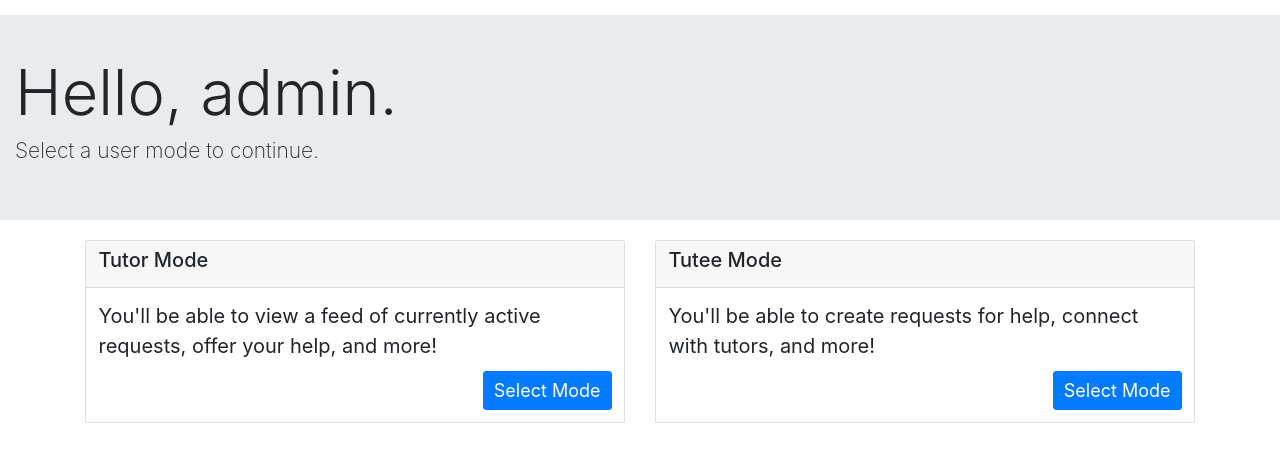
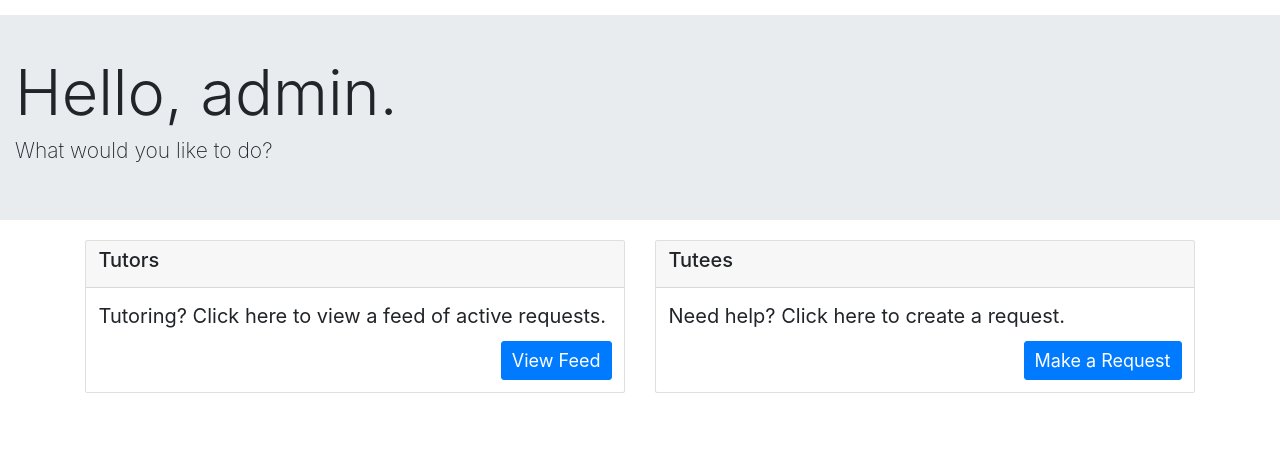
Before and after one commit to quinnlewis98/QuickTutor, a Django app: page /redirect/ in a window 1280 px wide. Shown: the top 462 px of the page. Run offline with Django 3.2, Linux system fonts and the light colour scheme; a user stored in the database is signed in; some libraries are stand-ins or nearby versions.

Commit message:
update redirect page

```diff
--- a/app/templates/app/redirect.html
+++ b/app/templates/app/redirect.html
@@ -17,7 +17,7 @@
     <div class="jumbotron jumbotron-fluid">
         <div class="container">
           <h1 class="display-4">Hello, {{ user }}.</h1>
-          <p class="lead"> Select a user mode to continue.</p>
+          <p class="lead"> What would you like to do?</p>
         </div>
     </div>
 
@@ -26,22 +26,22 @@
         <div class="col-sm-6">
           <div class="card">
             <div class="card-header">
-              <h2 class="card-title">Tutor Mode</h2>
+              <h2 class="card-title">Tutors</h2>
             </div>
             <div class="card-body">
-              <p class="card-text mode-description">You'll be able to view a feed of currently active requests, offer your help, and more!</p>
-              <button type="button" class="btn btn-primary btn-lg mode-btn" onclick="location.href = '/feed/';">Select Mode</button>
+              <p class="card-text mode-description">Tutoring? Click here to view a feed of active requests.</p>
+              <button type="button" class="btn btn-primary btn-lg mode-btn" onclick="location.href = '/feed/';">View Feed</button>
             </div>
           </div>
         </div>
         <div class="col-sm-6">
           <div class="card">
             <div class="card-header">
-              <h2 class="card-title">Tutee Mode</h2>
+              <h2 class="card-title">Tutees</h2>
             </div>
             <div class="card-body">
-              <p class="card-text mode-description">You'll be able to create requests for help, connect with tutors, and more!</p>
-            <button type="button" class="btn btn-primary btn-lg mode-btn" onclick="location.href = '/myRequest/';">Select Mode</button>
+              <p class="card-text mode-description">Need help? Click here to create a request.</p>
+            <button type="button" class="btn btn-primary btn-lg mode-btn" onclick="location.href = '/myRequest/';">Make a Request</button>
             </div>
           </div>
         </div>
```
Also changed, not shown: app/migrations/0011_auto_20200223_2259.py (added), app/migrations/0012_remove_user_tutor_mode.py (added), app/migrations/0013_auto_20200223_2313.py (added), app/migrations/0014_auto_20200223_2328.py (added), app/migrations/0015_auto_20200223_2329.py (added).
